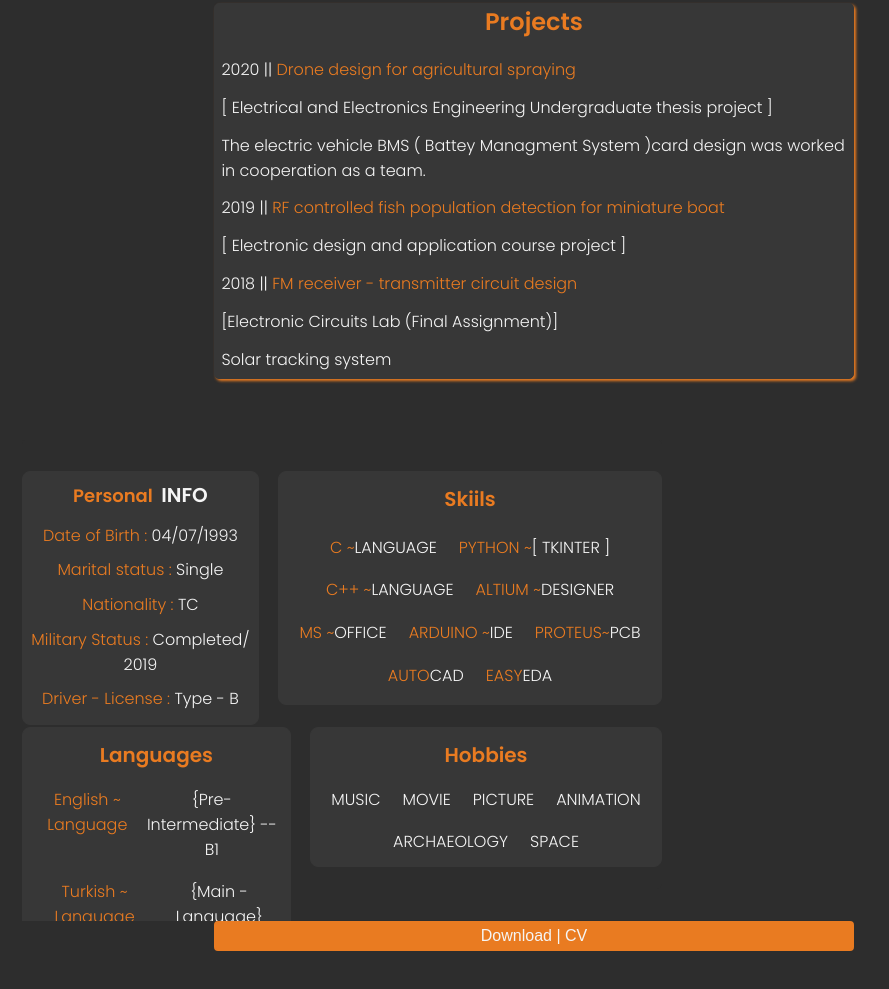
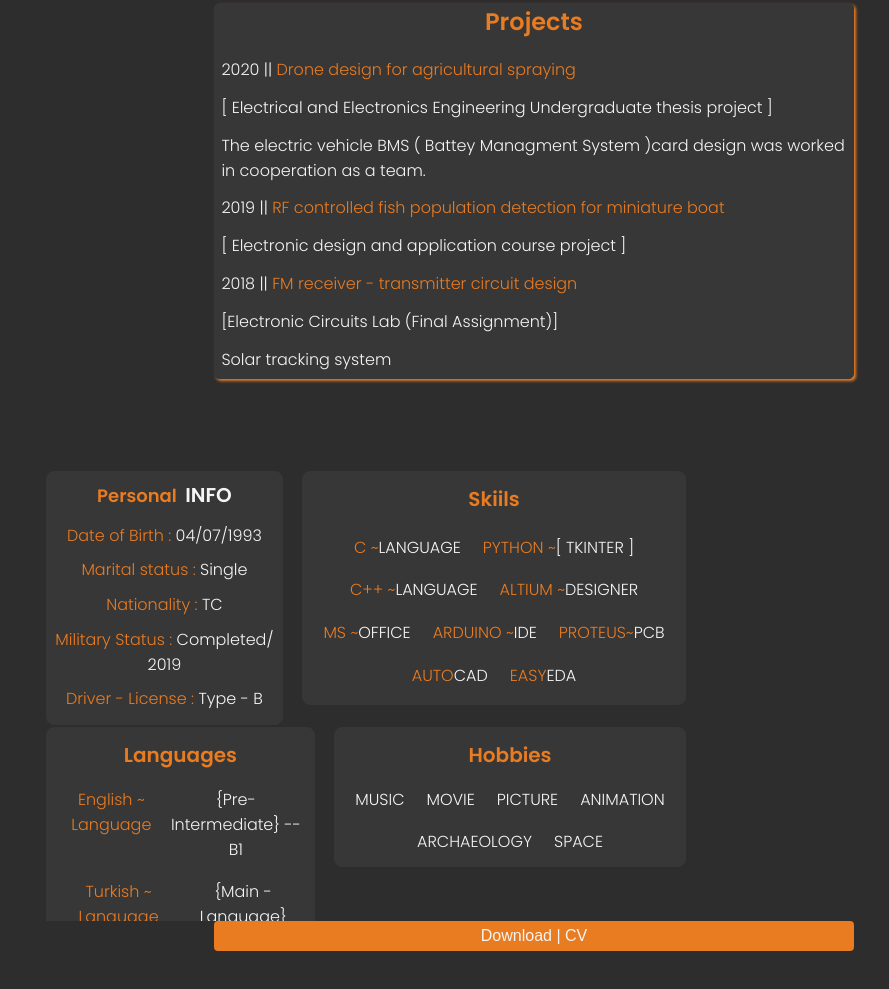
Before and after one commit to Messudd/meCV, a plain HTML site: page index.html in a window 1280 px wide. Shown: the part 1274-2263 px from the top of the page, without its empty margins (234-1123 px from the left). Drawn offline with Linux system fonts and the light colour scheme.

Commit message:
Update resume.css

```diff
--- a/css/resume.css
+++ b/css/resume.css
@@ -102,7 +102,7 @@ body .main {
     border-right-color: rgb(45, 45, 45);
     border-radius: 5px;
     top: -2rem;
-    right: 64px;
+    right: 40px;
     width: 50%;
     min-height: 450px;
 }
```
